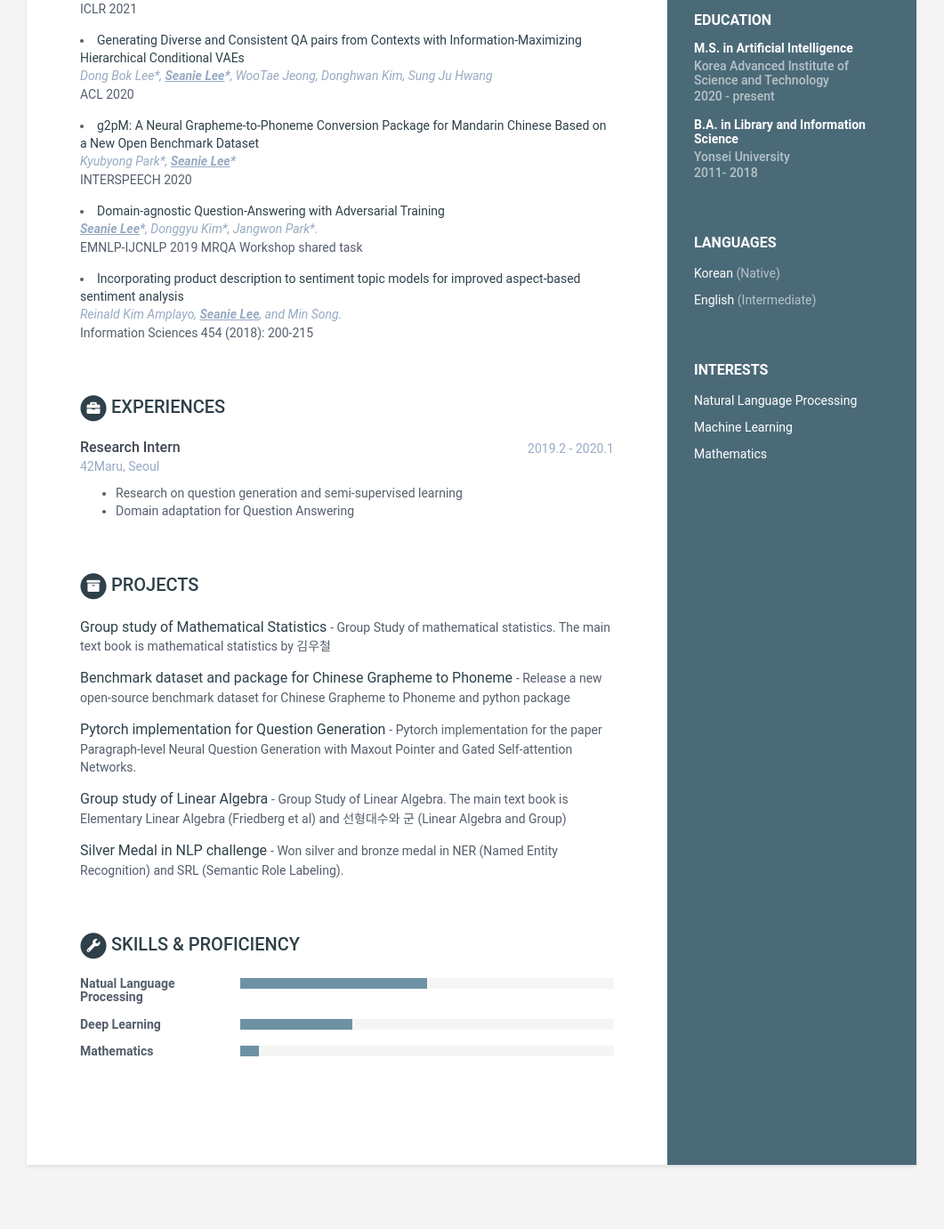
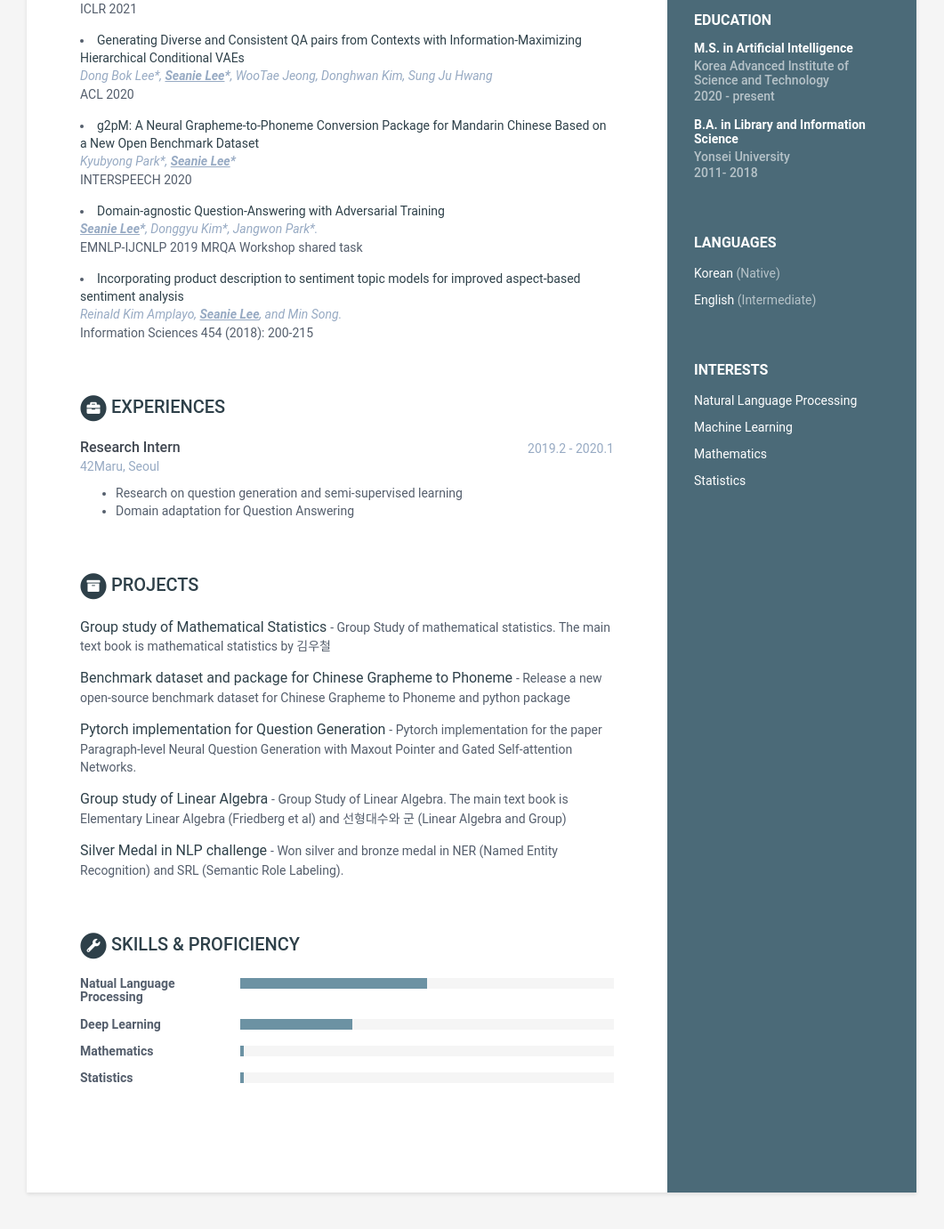
Before and after one commit to seanie12/seanie12.github.io, a Jekyll site: the page built from index.html, in a window 1280 px wide and 1400 px high, scrolled down 409 px. Shown: the top 1381 px of the window at 89% size, without its empty margins (110-1171 px from the left). Built offline with Jekyll 4.4.1, drawn with Linux system fonts in a browser that asks for light colours.

Commit message:
Update data.yml

```diff
--- a/_data/data.yml
+++ b/_data/data.yml
@@ -39,6 +39,8 @@ sidebar:
 
       - item: Mathematics
         link:
+
+      - item: Statistics
 
 career-profile:
     title: Career Profile
@@ -155,4 +157,7 @@ skills:
         level: 30%
 
       - name: Mathematics
-        level: 5%
+        level: 1%
+
+      - name: Statistics
+        level: 1%
```
